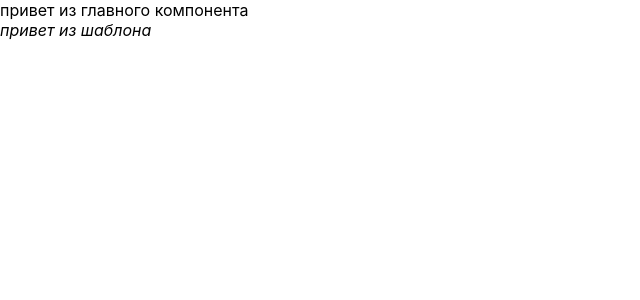
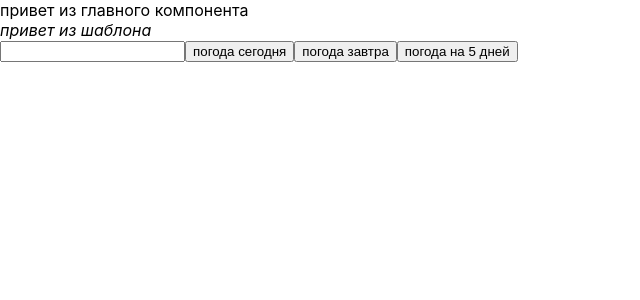
Before and after one commit to DanilaPetelin/weather-report, a React (Create React App) app in the folder weather-report/: page / in a window 1280 px wide. Shown: the top 300 px of the page, without its empty margins (0-640 px from the left). Built offline with nearby package versions, Linux system fonts and the light colour scheme.

Commit message:
fetch_request_and_new_component_form

```diff
--- a/weather-report/src/App.js
+++ b/weather-report/src/App.js
@@ -1,13 +1,46 @@
 import React from "react";
 import Template from "./components/Template";
+import Form from "./components/Form";
 
+const API_KEY ="dfc1b58e7ecdfba571b36a9152292668";
 class App extends React.Component {
+/*
+onClickInForm1 = (event)=>{console.log(`нажали 1`);
+event.preventDefault();
+}
+onClickInForm2 = (event)=>{console.log(`нажали 2`);
+event.preventDefault();
+}
+onClickInForm3 = (event)=>{console.log(`нажали 3`);
+event.preventDefault();
+}
+*/
+OnSubmitInForm = async (event)=>{
+//const DAY = event.target.elements.day.value;
+const CITY =event.target.elements.field.value;
+console.log(`${CITY}   `);
+//для прогноза на 5 дней
+let PERIOD ="forecast";
+//для прогноза на 1 день
+//let PERIOD ="weather";
+event.preventDefault();
+  fetch(`https://api.openweathermap.org/data/2.5/${PERIOD}?q=${CITY}&appid=${API_KEY}&units=metric`)
+  .then(response => response.json())
+  .then(data => console.log(data));
+}
+
   render() {
     return (
 
       <div>
         привет из главного компонента
         <Template />
+        <Form formProp0={this.OnSubmitInForm}
+              /*formProp1={this.onClickInForm}
+              formProp2={this.onClickInForm2}
+              formProp3={this.onClickInForm3}*/
+        />
+
       </div>
     );
   }
--- /dev/null
+++ b/weather-report/src/components/Form.js
@@ -0,0 +1,17 @@
+import React from "react";
+
+class Form extends React.Component {
+
+  render() {
+    return (
+      <form  onSubmit ={this.props.formProp0}>
+      <input type="text" /*onChange={this.props.formProp0}*/ name ="field" />
+      <button name ="butt1" /*onClick={this.props.formProp1}*/ value="1">погода сегодня </button>
+      <button name ="butt2" /*onClick={this.props.formProp2}*/ value="2">погода завтра </button>
+      <button name ="butt3" /*onClick={this.props.formProp3}*/ value="5">погода на 5 дней </button>
+      </form>
+    );
+  }
+}
+
+export default Form;
```
